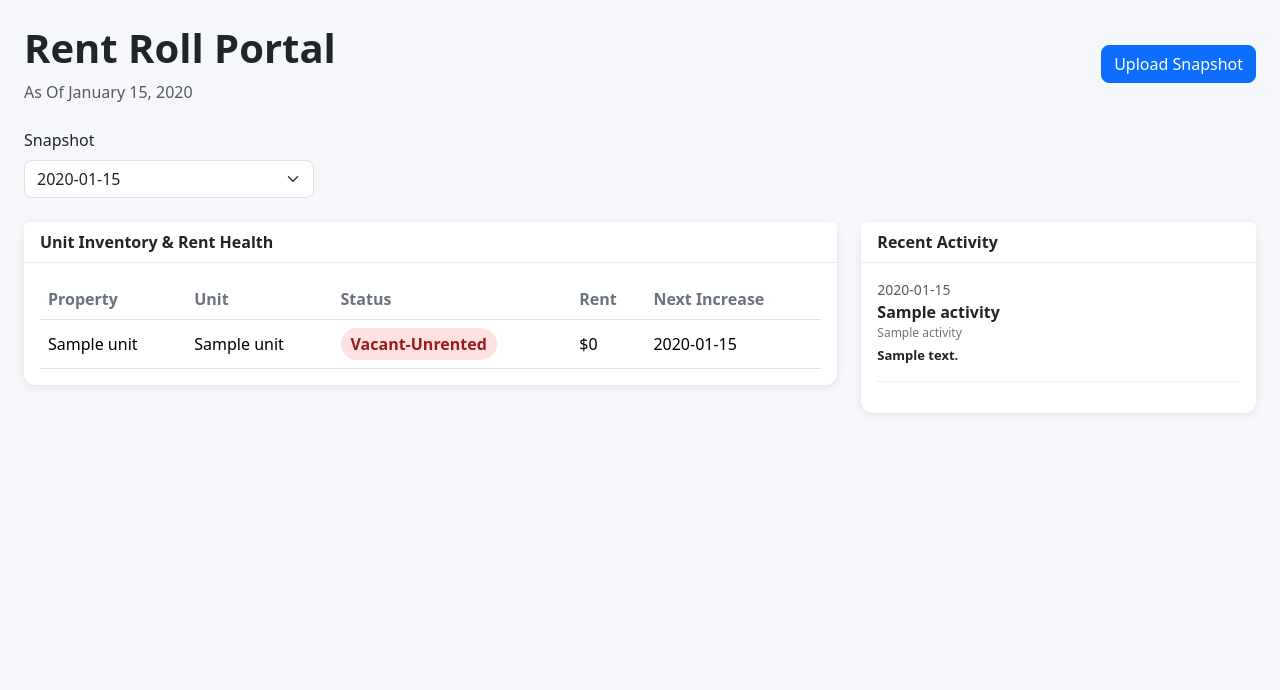
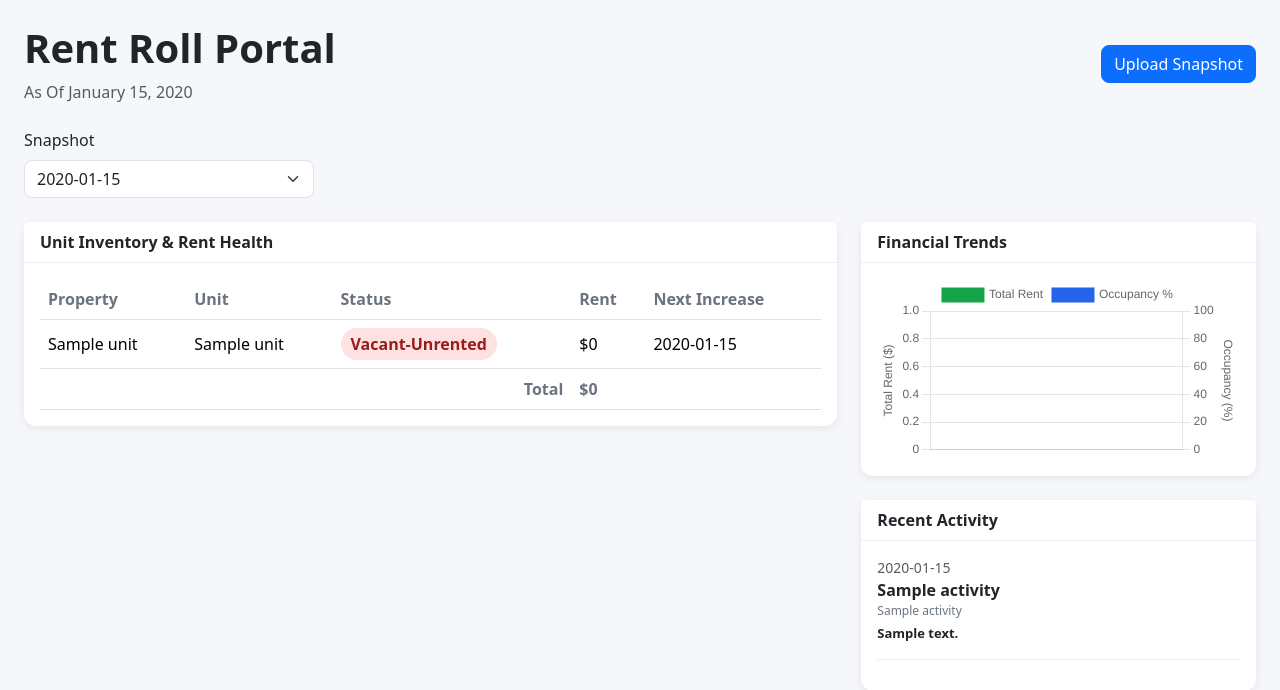
Before and after one commit to thedza49/rentroll, a Flask app: template templates/dashboard.html in a window 1280 px wide. Shown: the top 690 px of the page. Run offline with Flask 3, Linux system fonts and the light colour scheme; tables that the repository leaves empty hold one stand-in row (values such as "Sample post"); the template is opened without the code that fills it: values that come from a table or form of the project are taken from there, most other values are stand-ins (such as "Sample title", 1, 10 or a date in 2020).

Commit message:
Add files via upload

```diff
--- a/templates/dashboard.html
+++ b/templates/dashboard.html
@@ -178,6 +178,16 @@
 
                     </tbody>
 
+                    <tfoot>
+
+                        <tr>
+                            <th colspan="3" class="text-end">Total</th>
+                            <th>${{ "{:,.0f}".format(total_rent or 0) }}</th>
+                            <th></th>
+                        </tr>
+
+                    </tfoot>
+
                 </table>
 
             </div>
@@ -187,6 +197,22 @@
     </div>
 
     <div class="col-lg-4">
+
+        <div class="card mb-4">
+
+            <div class="card-header">
+
+                Financial Trends
+
+            </div>
+
+            <div class="card-body">
+
+                <canvas id="financialTrendsChart"></canvas>
+
+            </div>
+
+        </div>
 
         <div class="card">
 
@@ -285,5 +311,77 @@
 </div>
 
 
+<script src="https://cdn.jsdelivr.net/npm/chart.js@4.4.4/dist/chart.umd.min.js"></script>
+
+<script>
+
+const chartLabels = {{ chart_labels|tojson }};
+const chartTotalRent = {{ chart_total_rent|tojson }};
+const chartOccupancyPct = {{ chart_occupancy_pct|tojson }};
+
+const financialTrendsCanvas = document.getElementById("financialTrendsChart");
+
+if (financialTrendsCanvas) {
+
+    new Chart(financialTrendsCanvas, {
+        type: "line",
+        data: {
+            labels: chartLabels,
+            datasets: [
+                {
+                    label: "Total Rent",
+                    data: chartTotalRent,
+                    borderColor: "#16a34a",
+                    backgroundColor: "#16a34a",
+                    yAxisID: "y",
+                    tension: 0.2
+                },
+                {
+                    label: "Occupancy %",
+                    data: chartOccupancyPct,
+                    borderColor: "#2563eb",
+                    backgroundColor: "#2563eb",
+                    yAxisID: "y1",
+                    tension: 0.2
+                }
+            ]
+        },
+        options: {
+            responsive: true,
+            interaction: {
+                mode: "index",
+                intersect: false
+            },
+            scales: {
+                y: {
+                    type: "linear",
+                    position: "left",
+                    title: {
+                        display: true,
+                        text: "Total Rent ($)"
+                    }
+                },
+                y1: {
+                    type: "linear",
+                    position: "right",
+                    min: 0,
+                    max: 100,
+                    grid: {
+                        drawOnChartArea: false
+                    },
+                    title: {
+                        display: true,
+                        text: "Occupancy (%)"
+                    }
+                }
+            }
+        }
+    });
+
+}
+
+</script>
+
+
 </body>
 </html>
```
